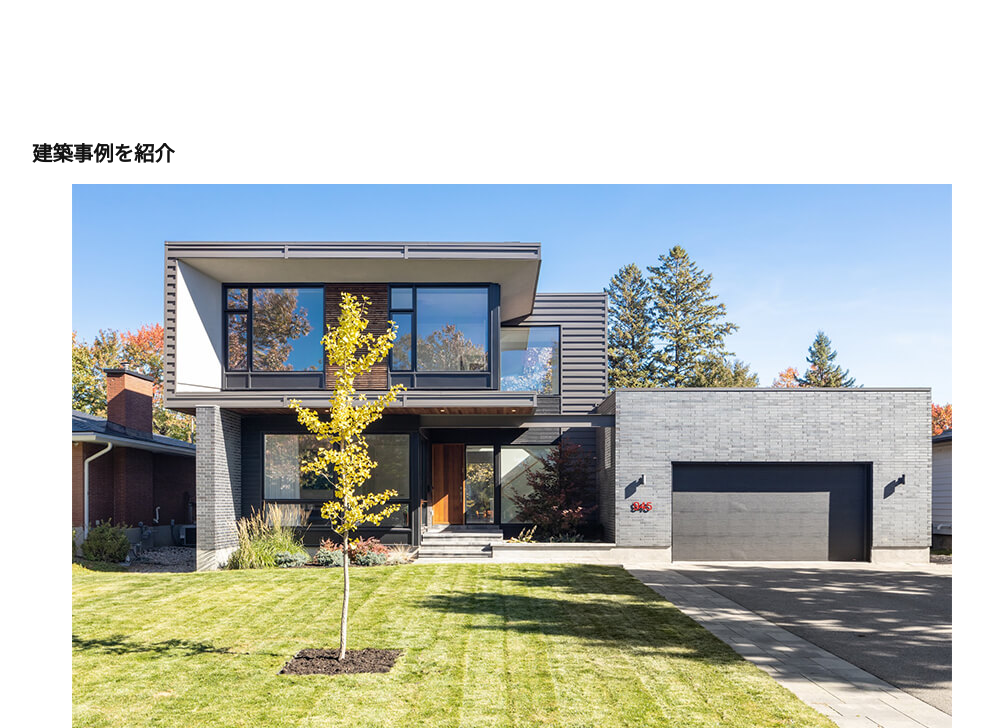
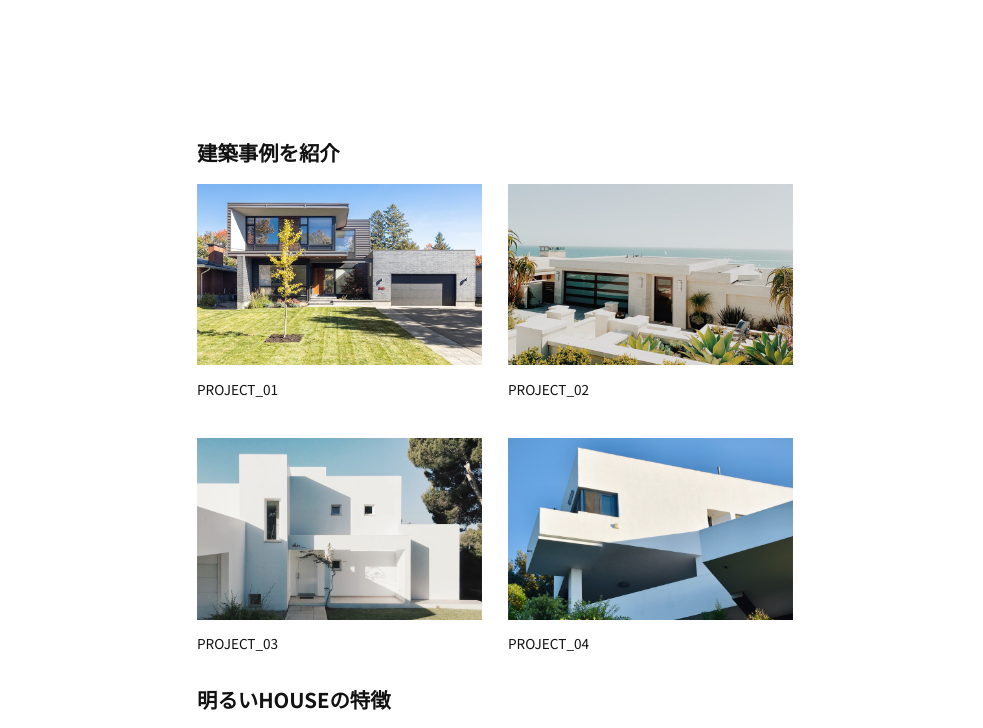
Before and after one commit to makida-suzuka/housemaker, a plain HTML site: page index.html in a window 1280 px wide. Shown: the part 680-1408 px from the top of the page, without its empty margins (288-1271 px from the left). Drawn offline with Linux system fonts and the light colour scheme.

Commit message:
[add]画像2列配置

```diff
--- a/index.html
+++ b/index.html
@@ -53,12 +53,32 @@
                 </div>
                 <section id="project">
                     <div class="wrapper">
-                        <h2>建築事例を紹介</h2>
-                        <ul>
-                            <li><img src="img/project1.jpg"></li>
-                            <li><img src="img/project2.jpg"></li>
-                            <li><img src="img/project3.jpg"></li>
-                            <li><img src="img/project4.jpg"></li>
+                        <h2 class="sec-title">建築事例を紹介</h2>
+                        <ul class="project-img">
+                            <li>
+                                <a href="#">
+                                    <img src="img/project1.jpg">
+                                    <p class="pro-name">PROJECT_01</p>
+                                </a>
+                            </li>
+                            <li>
+                                <a href="#">
+                                    <img src="img/project2.jpg">
+                                    <p class="pro-name">PROJECT_02</p>
+                                </a>
+                            </li>
+                            <li>
+                                <a href="#">
+                                    <img src="img/project3.jpg">
+                                    <p class="pro-name">PROJECT_03</p>
+                                </a>
+                            </li>
+                            <li>
+                                <a href="#">
+                                    <img src="img/project4.jpg">
+                                    <p class="pro-name">PROJECT_04</p>
+                                </a>
+                            </li>
                         </ul>
                     </div>
                 </section>
--- a/style.css
+++ b/style.css
@@ -22,14 +22,20 @@ main{
     margin: 0;
 }
 
+/* CSS変数 */
+:root{
+    --gap: 2vw;
+}
+
 .container{
     display: flex;
+    justify-content: space-between;
 }
 
 /* side header menu */
 #header{
-    width: 300px;
-    padding: 0 20px;
+    width: 40%;
+    padding: 20px 40px;
     background-color: #fff;
     box-sizing: border-box;
 }
@@ -44,7 +50,7 @@ main{
     padding: 5px 0;
 }
 .sns-menu{
-    padding: 0;
+    padding:0;
 }
 .sns-menu li{
     padding: 5px 0;
@@ -62,11 +68,26 @@ main{
 
 /* メインコンテンツ共通CSS */
 .wrapper{
-    width: 900px;
+    width: 60%;
     padding: 0 20px;
     margin: 0 auto;
 }
 
+.project-img{
+    padding: 0;
+    display: flex;
+    flex-wrap: wrap;
+    gap: var(--gap);
+}
+ul.project-img li{
+    width: calc(50% - calc(var(--gap) / 2)); /* 2列でギャップを考慮 */
+    box-sizing: border-box;
+}
+.project-img li a img{
+    width: 100%;
+    height: auto;
+    display: block;
+}
 
 
 /* responsive */
```
